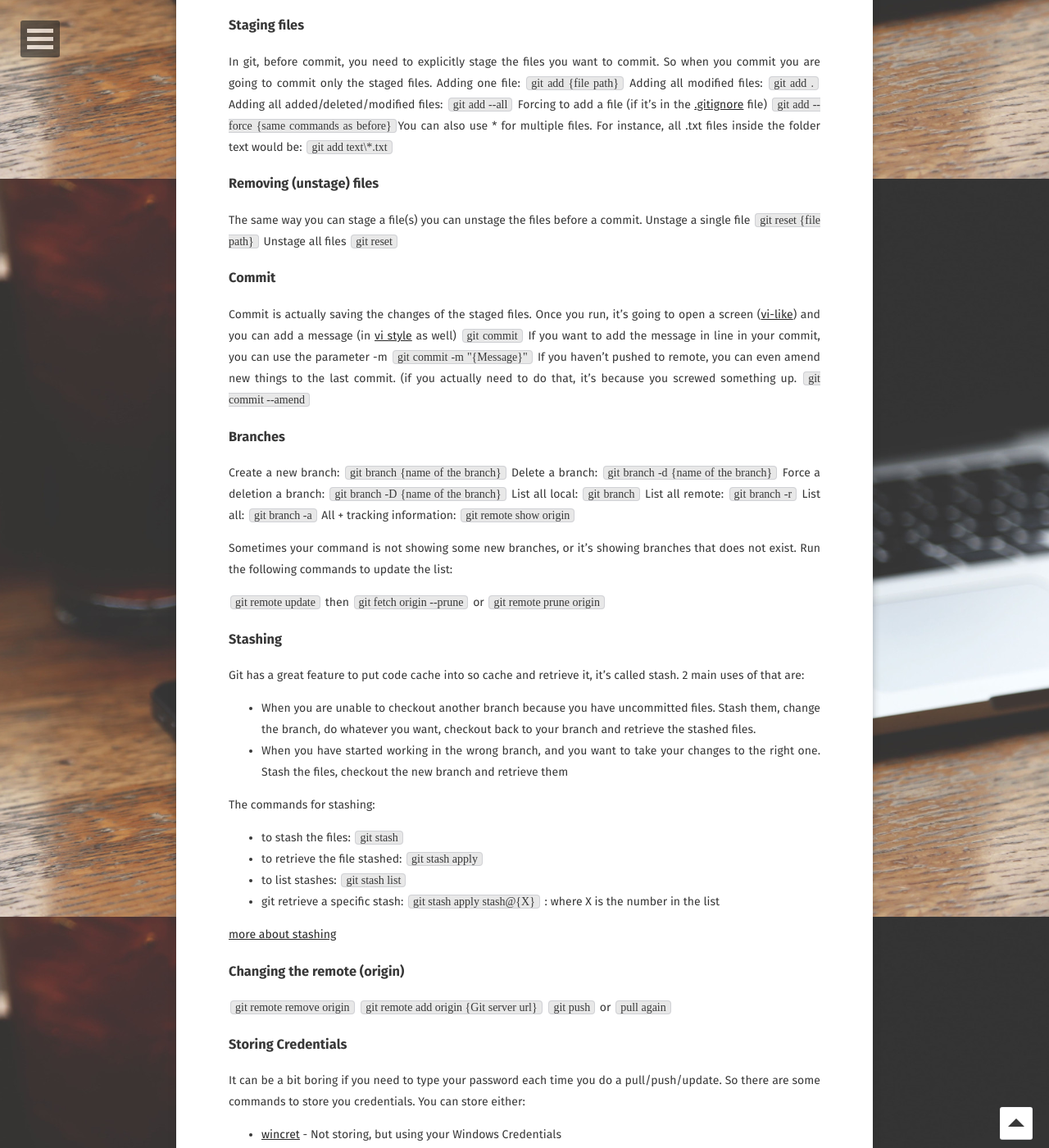
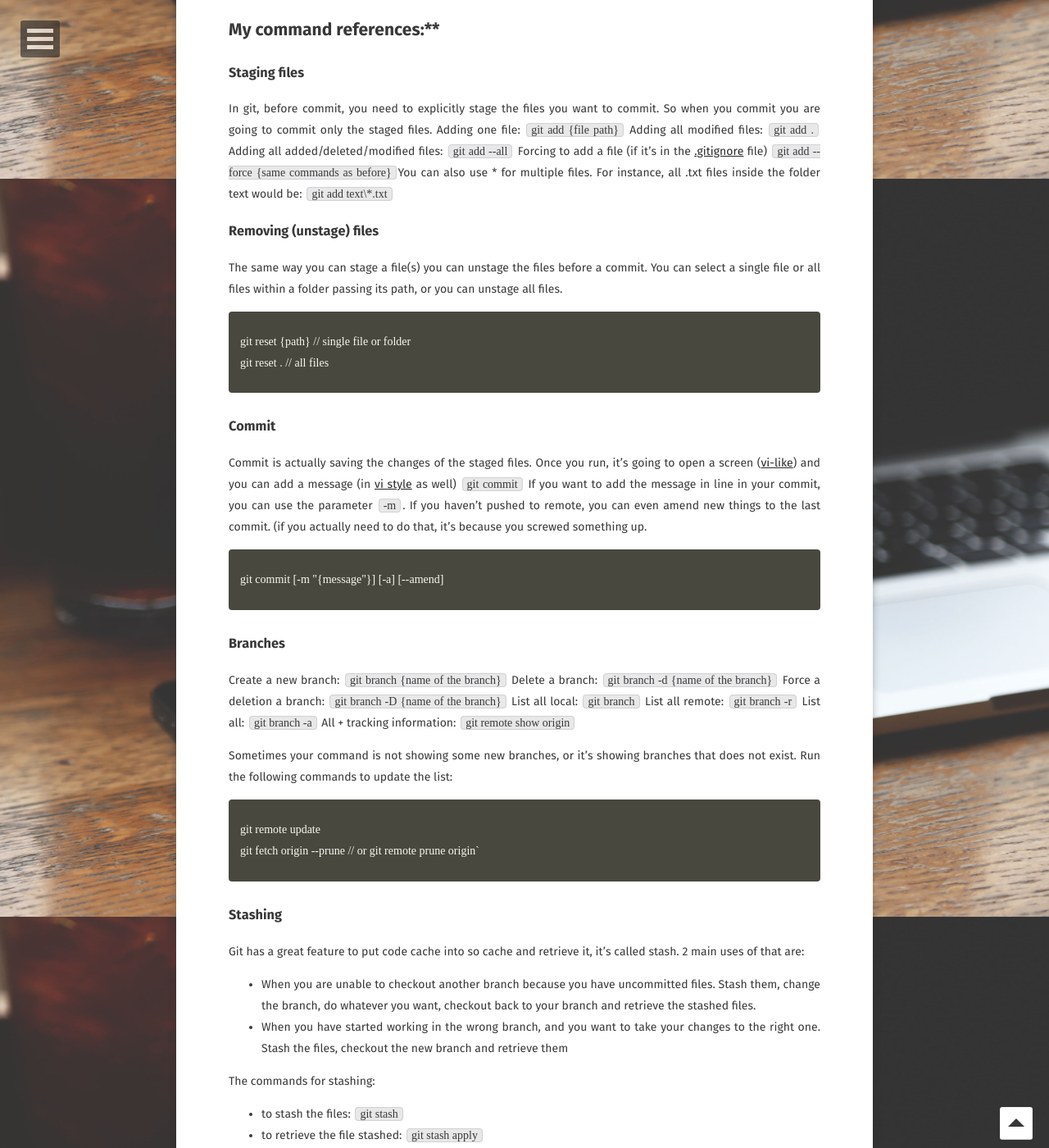
Before and after one commit to diegoluiz/diegoluiz.github.io, a Jekyll site: the page built from _posts/2015-09-17-start-using-git.markdown, in a window 1280 px wide and 1400 px high, scrolled down 682 px. Shown: the whole window at 82% size. Built offline with Jekyll 4.4.1, drawn with Linux system fonts in a browser that asks for light colours; some web fonts are replaced; comment, search, counter and statistics services are not loaded; some of the changed text lies outside the part shown.

Commit message:
updated git post

```diff
--- a/_posts/2015-09-17-start-using-git.markdown
+++ b/_posts/2015-09-17-start-using-git.markdown
@@ -6,23 +6,35 @@ categories:
 ---
 This is not going to be a static post (or at least I hope it doesn't). It will contain a quick story of how I started with git, a basic git explanation (as you can find in billions of sites out there it's pointless to repeat it here) and I will use this page as my personal reference for commands (nowadays I keep everything in some notes within [OneNote](https://www.onenote.com/)).Well, my story with git is the following: I was quite used to [VCS](https://en.wikipedia.org/wiki/Version_control) (Version Control System) since I started working, from that time to a while ago I've already worked with [Endevor](https://en.wikipedia.org/wiki/Endevor), [VSS](https://en.wikipedia.org/wiki/Microsoft_Visual_SourceSafe), [SVN](https://en.wikipedia.org/wiki/Apache_Subversion) and [TFS](https://en.wikipedia.org/wiki/Team_Foundation_Server). SVN was far my favourite, because it was light, fast, reliable and usineg it through command line wasn't painful.
 <!--more-->
- About 2-3 months ago I was introduced to [GIT](https://en.wikipedia.org/wiki/Git_(software)), I've always been curious about using it but I didn't have a change (I tried once or twice, but only for a couple of hours). In the beginning the concept of using local and remote repository didn't make sense for me, but after starting working with it, this is my favourite VCS! In the beginning, I was using [SourceTree](https://www.sourcetreeapp.com/), an [Atlassian](https://www.atlassian.com/) tool. But a [friend](http://www.nepomuceno.ninja/Managing-Azure-with-GO/) recommended (in this case, pushed me) to use PowerShell with [Posh-Git](https://github.com/dahlbyk/posh-git). So, I started using it, initially for some shell-only commands, then for all the commands (but checking the history), and in the end I am even using it to see the history. And that is it.**My command references:**
+ About 2-3 months ago I was introduced to [GIT](https://en.wikipedia.org/wiki/Git_(software)), I've always been curious about using it but I didn't have a change (I tried once or twice, but only for a couple of hours). In the beginning the concept of using local and remote repository didn't make sense for me, but after starting working with it, this is my favourite VCS! In the beginning, I was using [SourceTree](https://www.sourcetreeapp.com/), an [Atlassian](https://www.atlassian.com/) tool. But a [friend](http://www.nepomuceno.ninja/Managing-Azure-with-GO/) recommended (in this case, pushed me) to use PowerShell with [Posh-Git](https://github.com/dahlbyk/posh-git). So, I started using it, initially for some shell-only commands, then for all the commands (but checking the history), and in the end I am even using it to see the history. And that is it.
+
+## My command references:**
 
 ### Staging files
 In git, before commit, you need to explicitly stage the files you want to commit. So when you commit you are going to commit only the staged files. Adding one file: `git add {file path}` Adding all modified files: `git add .` Adding all added/deleted/modified files: `git add --all` Forcing to add a file (if it's in the [.gitignore](http://git-scm.com/docs/gitignore) file) `git add --force {same commands as before}`You can also use * for multiple files. For instance, all .txt files inside the folder text would be: `git add text\*.txt`
 
 ### Removing (unstage) files
-The same way you can stage a file(s) you can unstage the files before a commit. Unstage a single file `git reset {file path}` Unstage all files `git reset`
+The same way you can stage a file(s) you can unstage the files before a commit. You can select a single file or all files within a folder passing its path, or you can unstage all files.
+{% highlight git %}
+git reset {path} // single file or folder
+git reset . // all files
+{% endhighlight %}
 
 ### Commit
-Commit is actually saving the changes of the staged files. Once you run, it's going to open a screen ([vi-like](https://en.wikipedia.org/wiki/Vi)) and you can add a message (in [vi style](https://www.cs.colostate.edu/helpdocs/vi.html) as well) `git commit` If you want to add the message in line in your commit, you can use the parameter -m `git commit -m "{Message}"` If you haven't pushed to remote, you can even amend new things to the last commit. (if you actually need to do that, it's because you screwed something up. `git commit --amend`
+Commit is actually saving the changes of the staged files. Once you run, it's going to open a screen ([vi-like](https://en.wikipedia.org/wiki/Vi)) and you can add a message (in [vi style](https://www.cs.colostate.edu/helpdocs/vi.html) as well) `git commit` If you want to add the message in line in your commit, you can use the parameter `-m`. If you haven't pushed to remote, you can even amend new things to the last commit. (if you actually need to do that, it's because you screwed something up.
+{% highlight git %}
+git commit [-m "{message"}] [-a] [--amend]
+{% endhighlight %}
 
 ### Branches
 Create a new branch: `git branch {name of the branch}` Delete a branch: `git branch -d {name of the branch}` Force a deletion a branch: `git branch -D {name of the branch}` List all local: `git branch` List all remote: `git branch -r` List all: `git branch -a` All + tracking information: `git remote show origin`
 
 Sometimes your command is not showing some new branches, or it's showing branches that does not exist. Run the following commands to update the list:
 
-`git remote update` then `git fetch origin --prune` or `git remote prune origin`
+{% highlight git %}
+git remote update
+git fetch origin --prune // or git remote prune origin`
+{% endhighlight %}
 
 ### Stashing
 Git has a great feature to put code cache into so cache and retrieve it, it's called stash. 2 main uses of that are:
@@ -40,7 +52,11 @@ The commands for stashing:
 [more about stashing](https://git-scm.com/book/en/v1/Git-Tools-Stashing)
 
 ### Changing the remote (origin)
-`git remote remove origin` `git remote add origin {Git server url}` `git push` or `pull again`
+{% highlight git %}
+git remote remove origin
+git remote add origin {Git server url}
+git push
+{% endhighlight %}
 
 ### Storing Credentials
 It can be a bit boring if you need to type your password each time you do a pull/push/update. So there are some commands to store you credentials. You can store either:
@@ -49,7 +65,9 @@ It can be a bit boring if you need to type your password each time you do a pull
 *   [cache](http://git-scm.com/docs/git-credential-cache) - cache into the memory (it doesn't touch the disk
 *   [store](http://git-scm.com/docs/git-credential-store) - store unencrypted into the disk
 
-`git config --global credential.helper {type}`
+{% highlight git %}
+git config --global credential.helper {type}
+{% endhighlight %}
 
 ### Pushing branches
 Pushing branches to the origin is a really easy task, but the wrong configuration can make you do a *huge* mess. Types:
@@ -59,11 +77,18 @@ Pushing branches to the origin is a really easy task, but the wrong configuratio
 * upstream - pushes only the current branch you are to the branch it's configured as upstream on the receiving end
 * simple - it works just like upstream, but if the remote branch doesn't have the same name, it breaks
 * matching - pushes all the branch which have branches with the same name on the received end. *I don't recommend this one, as you can push things without noticing.*
-
-`git config --global push.default {type}`
+{% highlight git %}
+git config --global push.default {type}
+{% endhighlight %}
 
 ### Squashing all commits of a branch
-This shouldn't be something you do everyday, but sometimes you need to merge all the commits of your branch into a single one and the normal rebase/squash doesn't work. This list of command is quite useful. `git checkout yourBranch` `git reset $(git merge-base master yourBranch)` `git add -A` `git commit -m "one commit on yourBranch"`
+This shouldn't be something you do everyday, but sometimes you need to merge all the commits of your branch into a single one and the normal rebase/squash doesn't work. This list of command is quite useful.
+{% highlight git %}
+git checkout yourBranch
+git reset $(git merge-base master {yourBranch})
+git add -A
+git commit -m "one commit on yourBranch"
+{% endhighlight %}
 
 [Reference](http://stackoverflow.com/questions/25356810/git-how-to-squash-all-commits-on-branch) For now, that's everything. I will improve this post constantly, so soon there will be more commands and more explanations.
 
```
